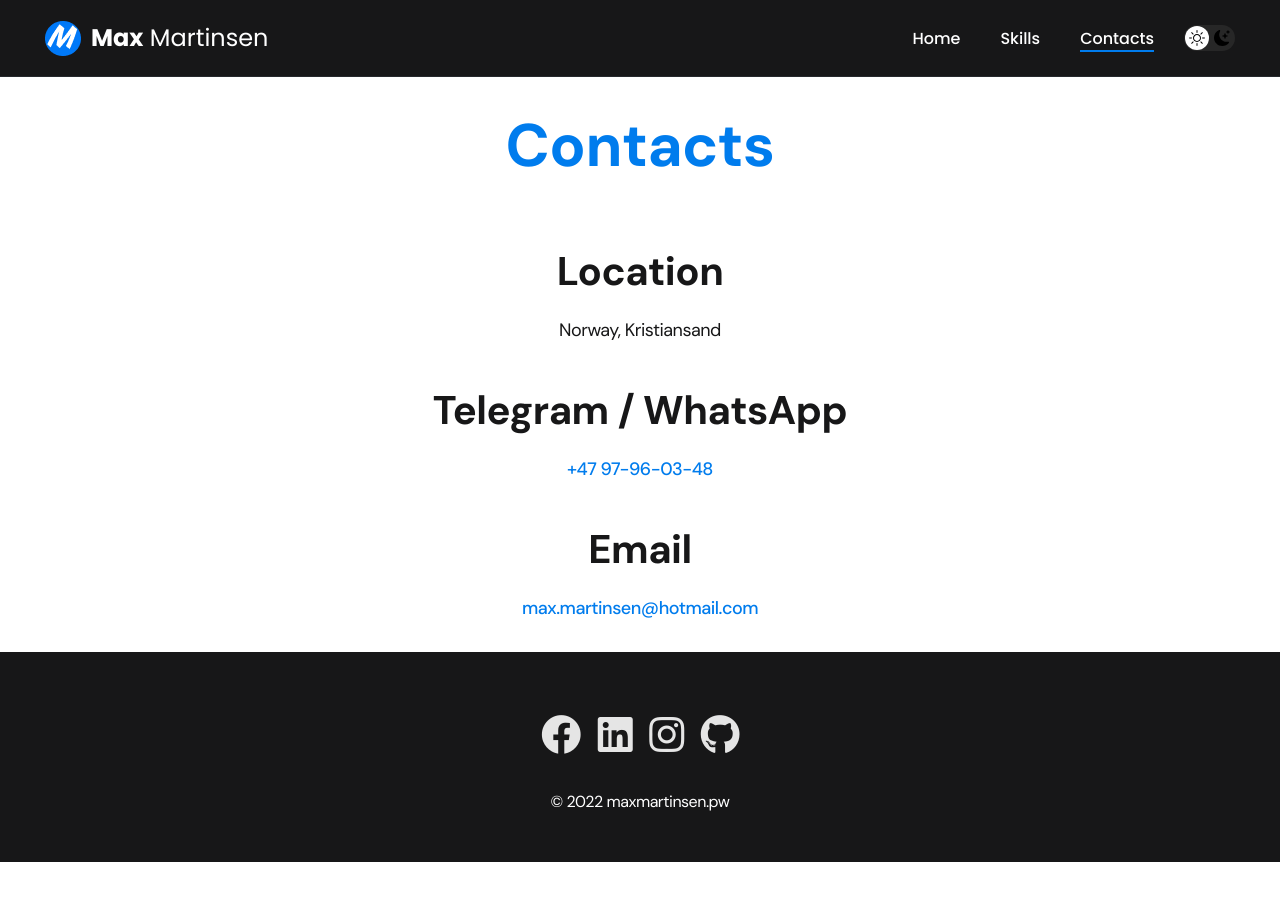
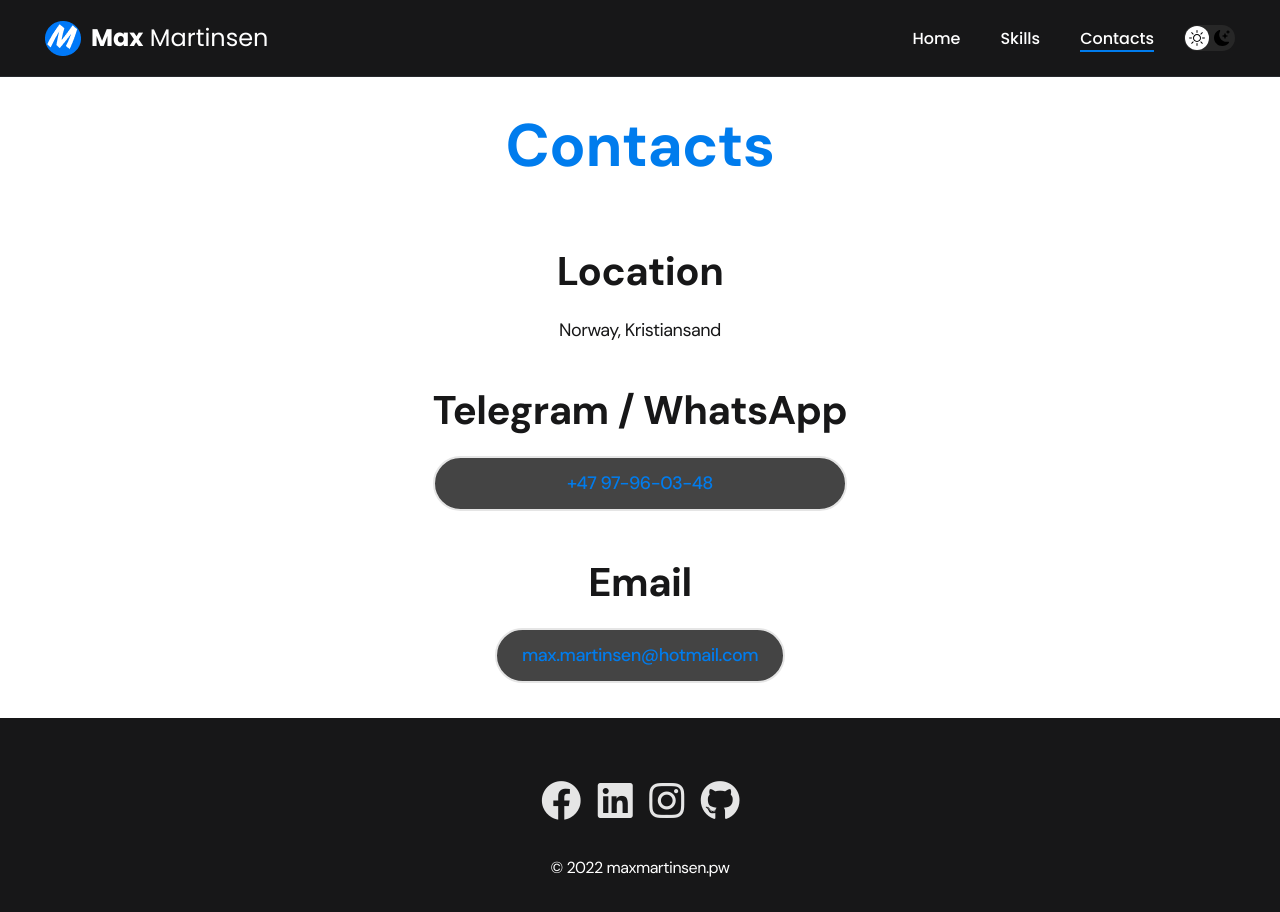
Before and after one commit to MaxMartinsen/Portfolio, a plain HTML site: page contacts.html in a window 1280 px wide. Before the commit the page ends 862 px from the top, so only its background shows below. Drawn offline with nearby package versions, Linux system fonts and the light colour scheme; files whose address does not match are found by name.

Commit message:
Update contacts.html

```diff
--- a/contacts.html
+++ b/contacts.html
@@ -52,11 +52,11 @@
                             </li>
                             <li class="content-list__item">
                                 <h2 class="title-2">Telegram / WhatsApp</h2>
-                                <p><a href="tel:+47 97960348">+47 97-96-03-48</a></p>
+                                <p class="btn"><a href="tel:+47 97960348">+47 97-96-03-48</a></p>
                             </li>
                             <li class="content-list__item">
                                 <h2 class="title-2">Email</h2>
-                                <p><a href="mailto:max.martinsen@hotmail.com">max.martinsen@hotmail.com</a></p>
+                                <p class="btn"><a href="mailto:max.martinsen@hotmail.com">max.martinsen@hotmail.com</a></p>
                             </li>
                         </ul>
                     </div>
```
